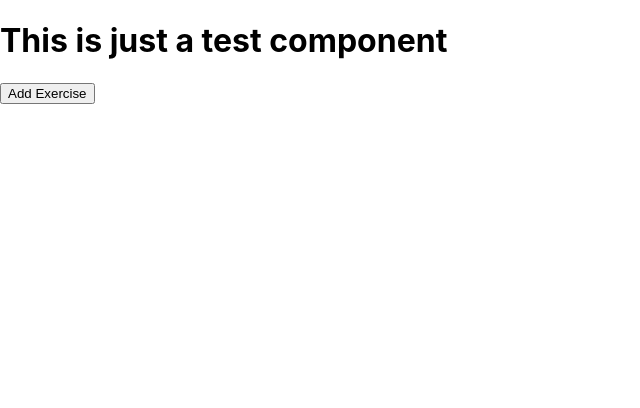
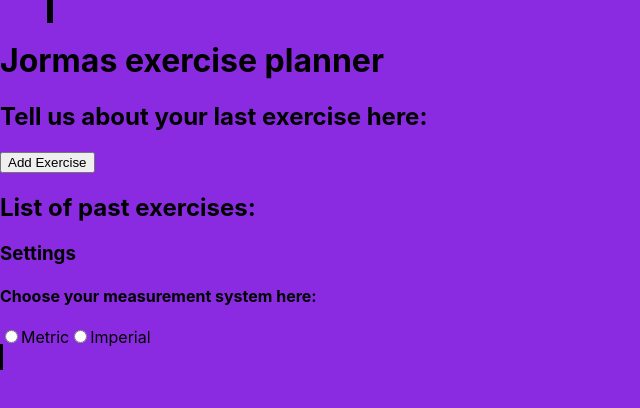
Before and after one commit to JormaByte/mobileProgramming, a React (Create React App) app in the folder assignment/: page / in a window 1280 px wide. Shown: the top 408 px of the page, without its empty margins (0-640 px from the left). Built offline with nearby package versions, Linux system fonts and the light colour scheme.

Commit message:
first css

```diff
--- a/assignment/src/App.css
+++ b/assignment/src/App.css
@@ -1,38 +1,12 @@
-.App {
-  text-align: center;
+body{
+  background-color: blueviolet;
 }
 
-.App-logo {
-  height: 40vmin;
-  pointer-events: none;
+.app{
+  width: 50%;
+  height: 250px;
+  margin: 50px;
+  outline: solid 3px black;
+  display: inline;
+  justify-content: ;
 }
-
-@media (prefers-reduced-motion: no-preference) {
-  .App-logo {
-    animation: App-logo-spin infinite 20s linear;
-  }
-}
-
-.App-header {
-  background-color: #282c34;
-  min-height: 100vh;
-  display: flex;
-  flex-direction: column;
-  align-items: center;
-  justify-content: center;
-  font-size: calc(10px + 2vmin);
-  color: white;
-}
-
-.App-link {
-  color: #61dafb;
-}
-
-@keyframes App-logo-spin {
-  from {
-    transform: rotate(0deg);
-  }
-  to {
-    transform: rotate(360deg);
-  }
-}
--- a/assignment/src/App.js
+++ b/assignment/src/App.js
@@ -1,13 +1,15 @@
-import {TestComponent} from './components/TestComponent'
+//import {TestComponent} from './components/TestComponent'<TestComponent/>
 import {AddExercise} from './components/AddExercise'
 import {ExerciseList} from './components/ExerciseList'
 import {Settings} from './components/Settings'
+import './App.css'
 
 function App() {
 
   return (
-    <div>
-      <TestComponent/>
+    <div class='app'>
+      <h1>Jormas exercise planner</h1>
+
       <AddExercise />
       <ExerciseList />
       <Settings />
--- a/assignment/src/components/AddExercise.js
+++ b/assignment/src/components/AddExercise.js
@@ -3,7 +3,9 @@ export function AddExercise(){
 console.log("works")
 
     return(
-
-        <button>Add Exercise</button>
+        <div>
+            <h2>Tell us about your last exercise here:</h2>
+            <button>Add Exercise</button>
+        </div>
     )
 }
--- a/assignment/src/components/ExerciseList.js
+++ b/assignment/src/components/ExerciseList.js
@@ -1,3 +1,12 @@
 export function ExerciseList(){
     console.log("works")
+
+    return(
+        <div>
+        <h2>List of past exercises:</h2>
+            <ul class='exercises'>
+
+            </ul>
+        </div>
+    )
 }
--- a/assignment/src/components/Settings.js
+++ b/assignment/src/components/Settings.js
@@ -1,3 +1,17 @@
 export function Settings(){
     console.log("works")
+
+    return(
+        <div>
+            <h3>Settings</h3>
+
+            <h4>Choose your measurement system here:</h4>
+
+            <input type='radio' name='system' label='metric'/>
+            <label for='metric'>Metric</label>
+
+            <input type='radio' name='system' label='imperial'/>
+            <label for='imperial'>Imperial</label>
+        </div>
+    )
 }
```
